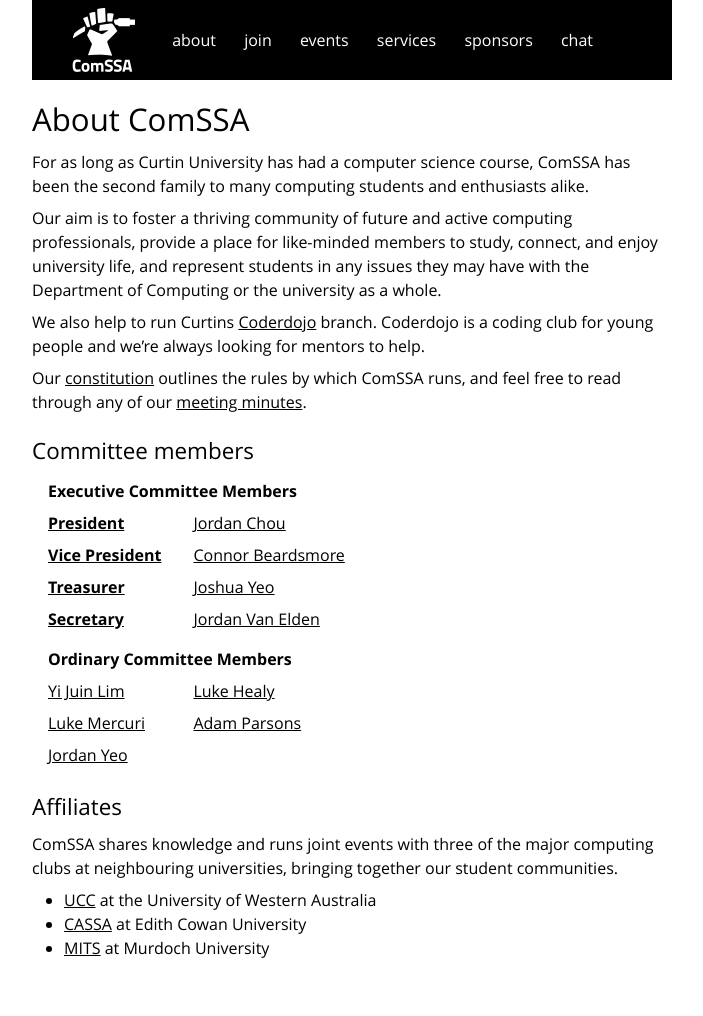
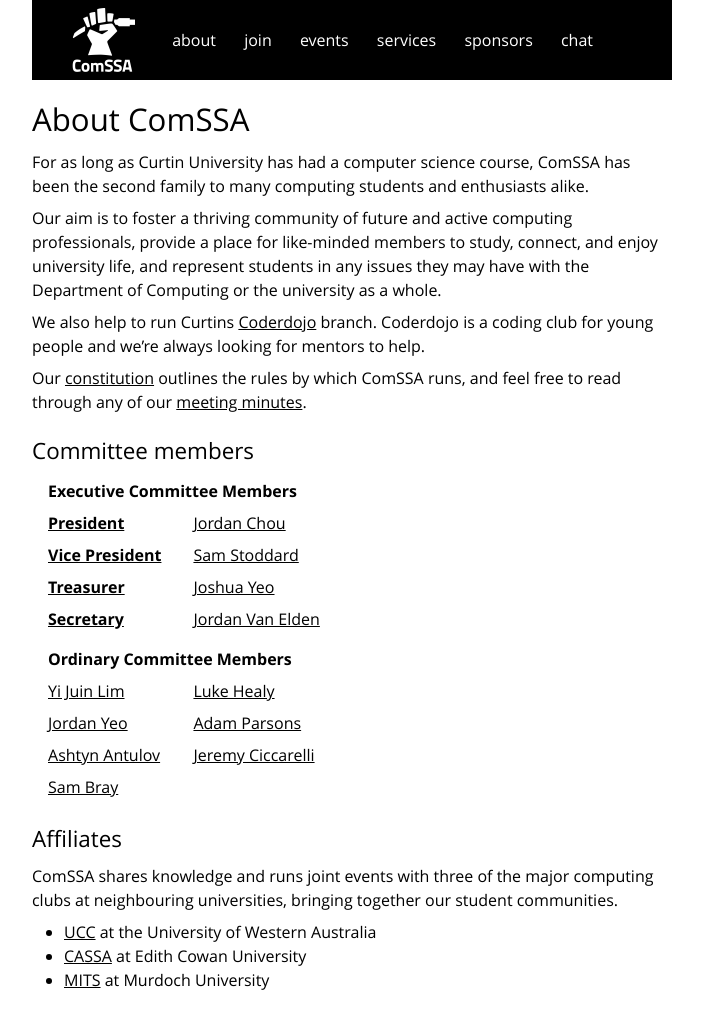
Before and after one commit to ComSSA/www.comssa.org.au, a Jekyll site: the page built from about/index.md, in a window 1280 px wide. Shown: the whole page, without its empty margins (288-991 px from the left). Built offline with Jekyll 4.4.1, drawn with Linux system fonts in a browser that asks for light colours; before the commit the page ends 984 px from its top, so only the background shows below that.

Commit message:
Update about page committee members

```diff
--- a/about/index.md
+++ b/about/index.md
@@ -31,7 +31,7 @@ Our [constitution] outlines the rules by which ComSSA runs, and feel free to rea
 	</tr>
 	<tr>
 		<th><a href="mailto:vp@comssa.org.au">Vice President</a></th>
-		<td><a href="mailto:">Connor Beardsmore</a></td>
+		<td><a href="mailto:">Sam Stoddard</a></td>
 	</tr>
 	<tr>
 		<th><a href="mailto:treasurer@comssa.org.au">Treasurer</a></th>
@@ -52,12 +52,16 @@ Our [constitution] outlines the rules by which ComSSA runs, and feel free to rea
 		<td><a href="mailto:lukeh@comssa.org.au">Luke Healy</a></td>
 	</tr>
 	<tr>
-		<td><a href="mailto:mercluke@comssa.org.au">Luke Mercuri</a></td>
+		<td><a href="mailto:jordany@comssa.org.au">Jordan Yeo</a></td>
 		<td><a href="mailto:badges@comssa.org.au">Adam Parsons</a></td>
 	</tr>
-    <tr>
-        <td><a href="mailto:jordany@comssa.org.au">Jordan Yeo</a></td>
-    </tr>
+	<tr>
+	    <td><a href="mailto:">Ashtyn Antulov</a></td>
+	    <td><a href="mailto:">Jeremy Ciccarelli</a></td>
+	</tr>
+	<tr>
+	    <td><a href="mailto:">Sam Bray</a></td>
+	</tr>
 </table>
 
 ## Affiliates
```
